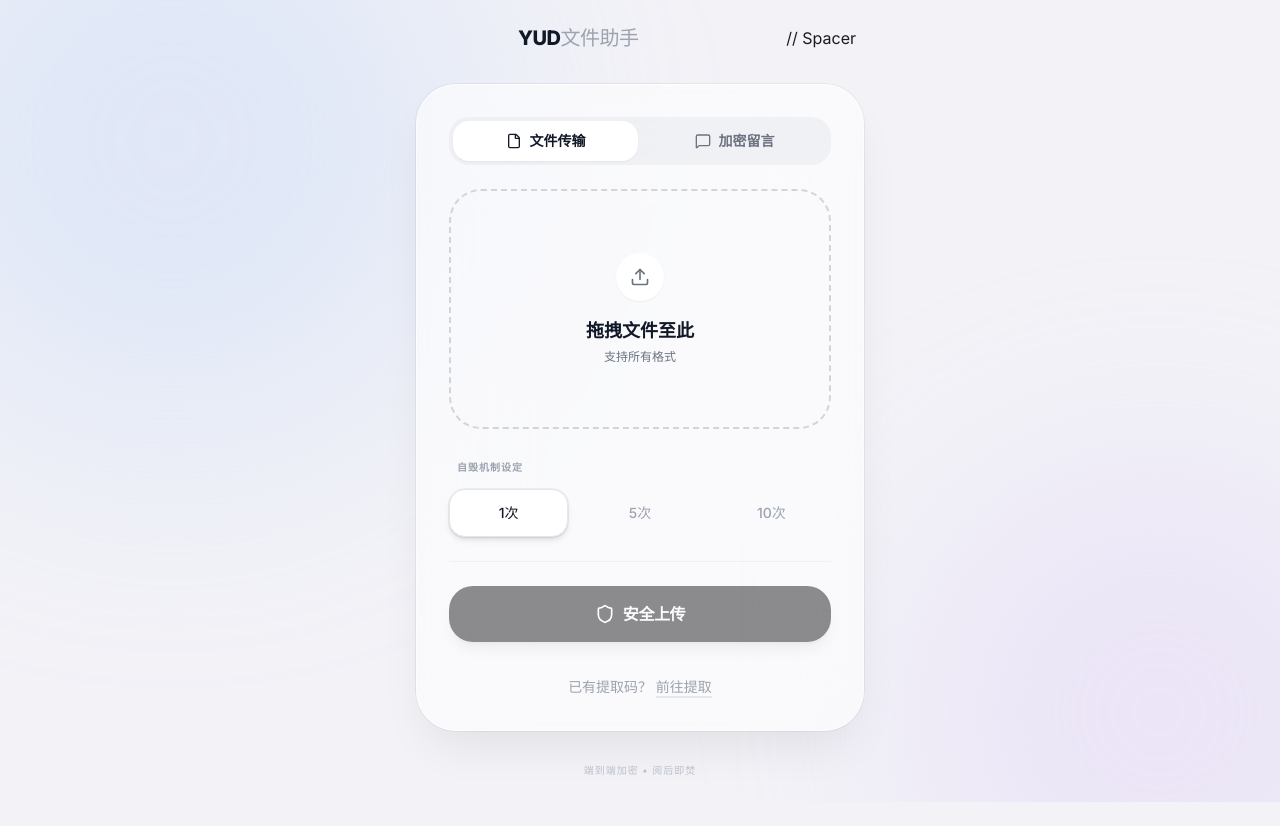
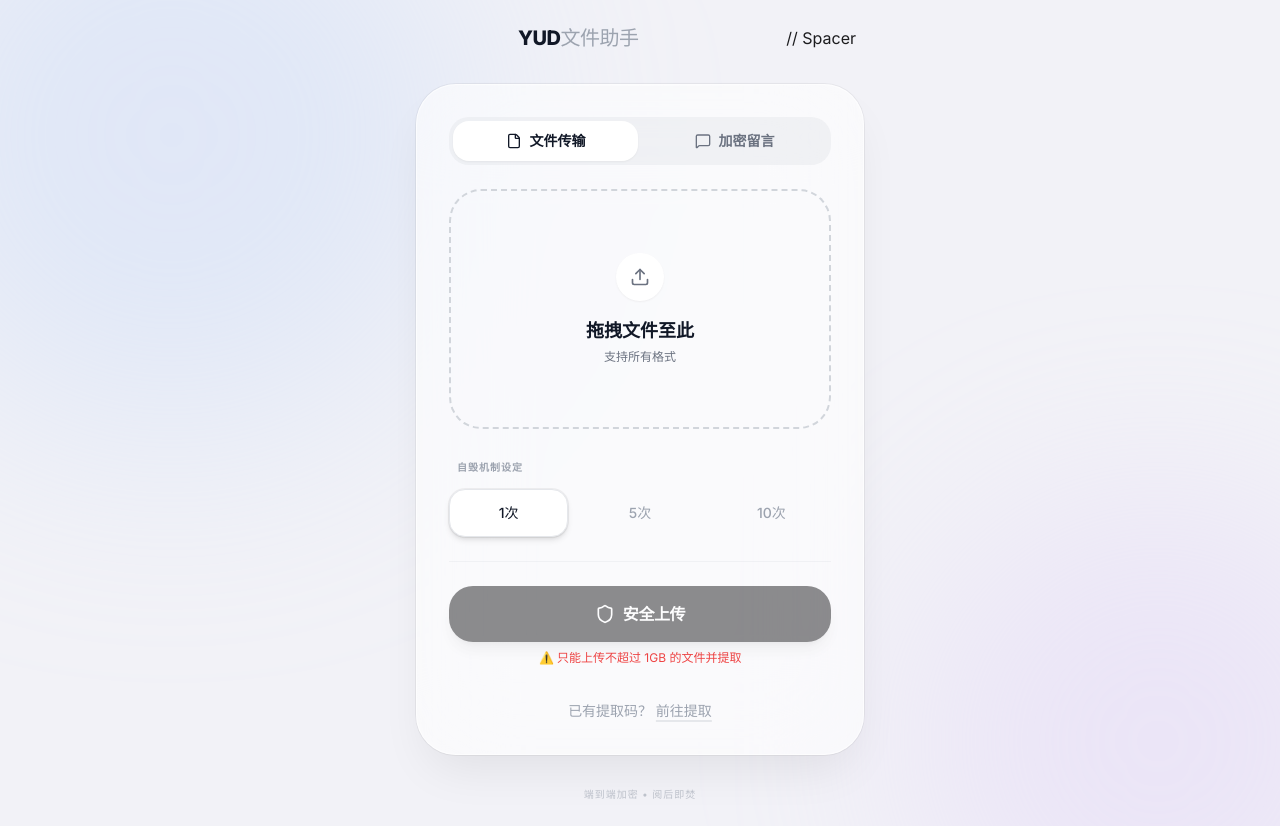
Before and after one commit to yud25007/yud-file-helper, a React (Vite) app: page / in a window 1280 px wide. Before the commit the page ends 802 px from the top, so only its background shows below. Built offline with nearby package versions, Linux system fonts and the light colour scheme; no server answers.

Commit message:
Add upload file size warning message
Add warning message for file upload limit.

```diff
--- a/App.tsx
+++ b/App.tsx
@@ -99,6 +99,10 @@ const App: React.FC = () => {
               {mode === AppMode.UPLOAD ? (
                 <div className="flex flex-col h-full">
                   <UploadView onSuccess={setUploadedFile} />
+                   {/* 红色警告提示 */}
+    <p className="mt-2 text-xs text-red-500 text-center">
+      ⚠️ 只能上传不超过 1GB 的文件并提取
+    </p>
                   <div className="mt-8 text-center">
                     <button
                       onClick={() => setMode(AppMode.RETRIEVE)}
```
